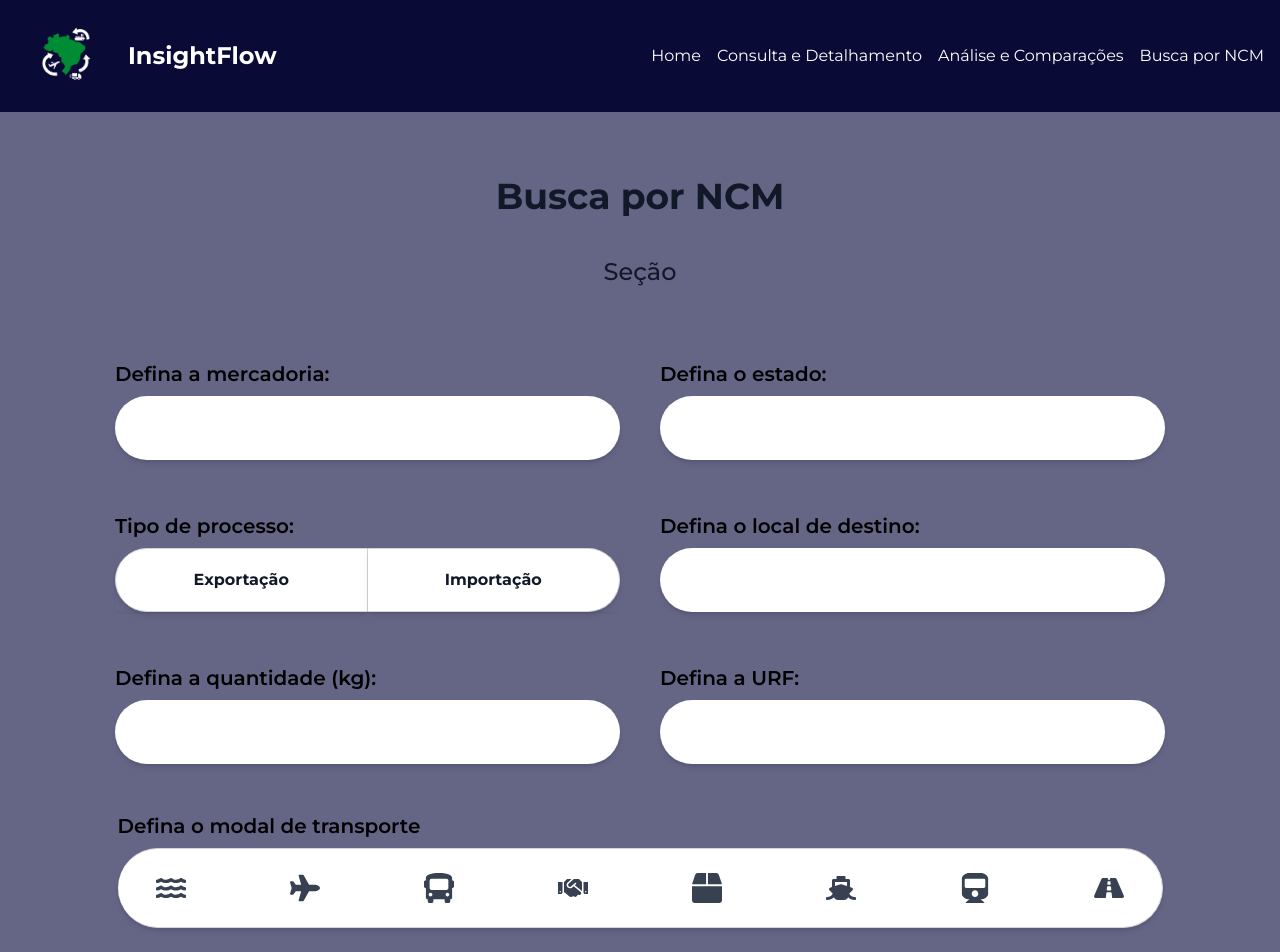
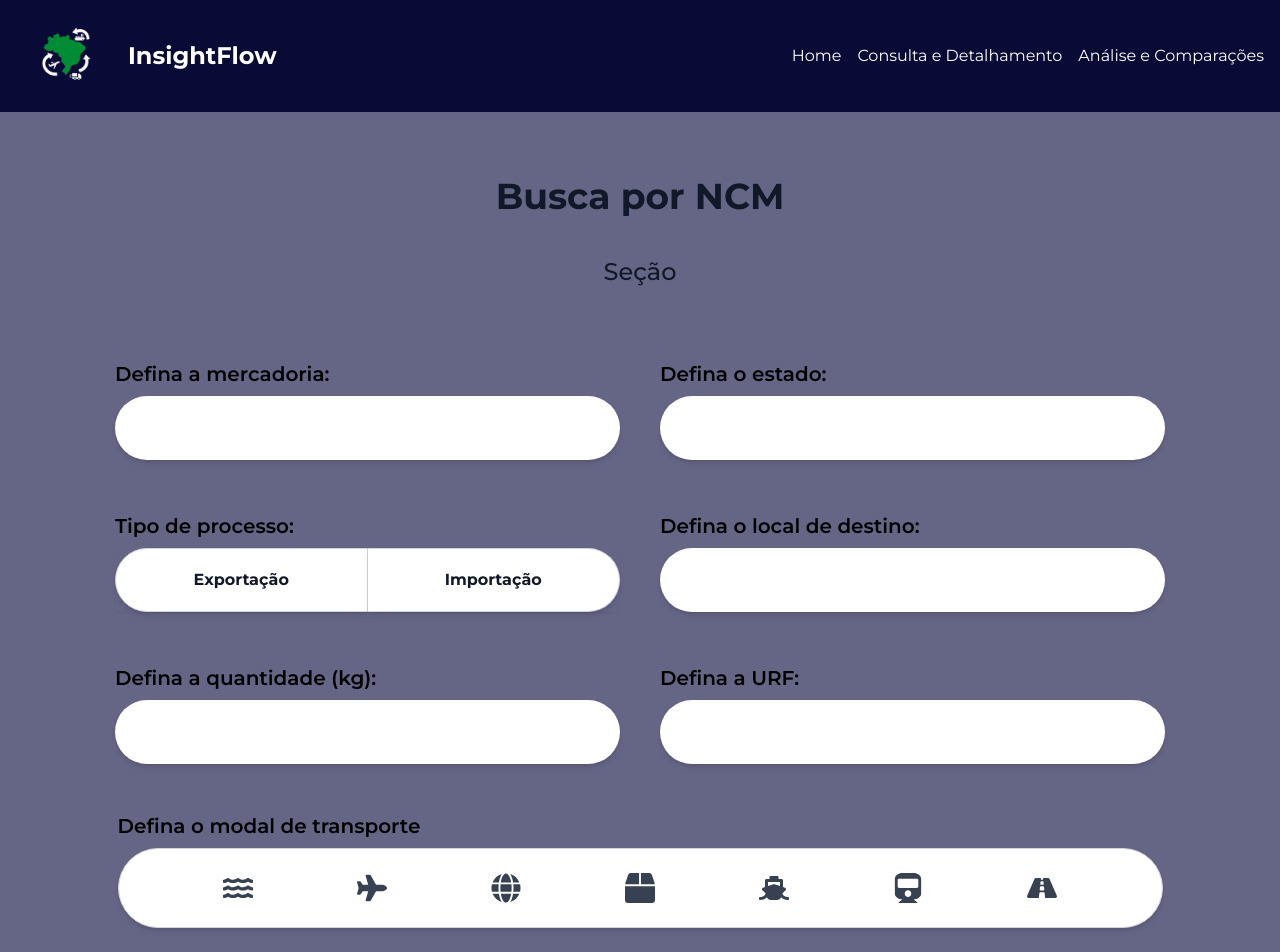
Before and after one commit to Titus-System/3Semestre-ADS-Frontend, a React (Vite) app in the folder frontend/: page /buscaNCM in a window 1280 px wide. Shown: the top 952 px of the page. Built offline with nearby package versions, Linux system fonts and the light colour scheme.

Commit message:
style(consultaDetalhamento) adição de rota para pagina busca por ncm

```diff
--- a/frontend/src/components/header.tsx
+++ b/frontend/src/components/header.tsx
@@ -20,9 +20,6 @@ export default function Header() {
               <li>
                 <a href="/analise_comparacoes" className="hover:underline">Análise e Comparações</a>
               </li>
-              <li>
-                <a href="/buscaNCM" className="hover:underline">Busca por NCM</a>
-              </li>
             </ul>
           </nav>
         </div>
--- a/frontend/src/pages/buscaNCM.tsx
+++ b/frontend/src/pages/buscaNCM.tsx
@@ -1,16 +1,15 @@
 import { useState } from "react";
-import { FaShip, FaPlane, FaBus, FaHandshake, FaBox, FaTrain, FaRoad, FaWater } from "react-icons/fa";
+import { FaShip, FaPlane, FaGlobe , FaBox, FaTrain, FaRoad, FaWater } from "react-icons/fa";
 
 export default function BuscarNCM() {
   const transportModes = [
-    { id: "water", icon: <FaWater size={30} /> },
-    { id: "air", icon: <FaPlane size={30} /> },
-    { id: "bus", icon: <FaBus size={30} /> },
-    { id: "handshake", icon: <FaHandshake size={30} /> },
-    { id: "package", icon: <FaBox size={30} /> },
-    { id: "ship", icon: <FaShip size={30} /> },
-    { id: "train", icon: <FaTrain size={30} /> },
-    { id: "road", icon: <FaRoad size={30} /> },
+    { id: "fluvial", icon: <FaWater size={30} /> },
+    { id: "aéreo", icon: <FaPlane size={30} /> },
+    { id: "vicinal fronteirico", icon: <FaGlobe  size={30} /> },
+    { id: "postal", icon: <FaBox size={30} /> },
+    { id: "maritimas", icon: <FaShip size={30} /> },
+    { id: "ferroviario", icon: <FaTrain size={30} /> },
+    { id: "rodoviario", icon: <FaRoad size={30} /> },
   ];
 
   const [selectedModes, setSelectedModes] = useState<string[]>([]);
@@ -89,24 +88,30 @@ export default function BuscarNCM() {
         <input type="text" className="bg-white text-gray-900 text-md font-medium p-3 rounded-full shadow-md focus:outline-none focus:ring-2 focus:ring-gray-400 h-16"/>
       </div>
     </div>
+
     <div className="flex flex-col space-y-2 h-40">
   <p className="text-black text-xl font-semibold">Defina o modal de transporte</p>
-        <div className="bg-white text-gray-900 text-md font-bold p-3 border border-gray-300 border-l-0 rounded-full shadow-md hover:bg-gray-100 flex justify-center w-[1045px] h-20 gap-20">
+  <div className="bg-white text-gray-900 text-md font-bold p-3 border border-gray-300 rounded-full shadow-md hover:bg-gray-100 flex justify-center w-[1045px] h-20 gap-20">
     {transportModes.map((mode) => (
       <button
         key={mode.id}
-              className={`p-3 rounded-md text-xl transition-all duration-200 ${
+        className={`relative group p-3 rounded-md text-xl ${
           selectedModes.includes(mode.id)
             ? "bg-gray-900 text-white border-2 border-white"
-                  : "text-gray-700"
-              } hover:bg-[#11114E]`}
+            : "text-gray-700 hover:bg-gray-300"
+        }`}
         onClick={() => toggleModeSelection(mode.id)}
       >
         {mode.icon}
+
+        <span className="absolute bottom-full left-1/2 -translate-x-1/2 mb-2 w-max bg-gray-800 text-white text-sm px-2 py-1 rounded opacity-0 group-hover:opacity-100 transition-opacity duration-300">
+          {mode.id.charAt(0).toUpperCase() + mode.id.slice(1)}
+        </span>
       </button>
     ))}
   </div>
 </div>
+
 
       <div className="flex flex-col space-y-2 h-40">
         <p className="text-black text-xl font-semibold">Defina o período de análise</p>
--- a/frontend/src/pages/consultaDetalhamento.tsx
+++ b/frontend/src/pages/consultaDetalhamento.tsx
@@ -13,9 +13,11 @@ export default function ConsultaDetalhamento (){
                     <button className="w-full max-w-2xl rounded-full px-10 py-4 bg-[#0A0A37] text-white hover:bg-[#11114E] text-xl font-semibold">
                         Análise por estado
                     </button>
+                    <a href="/buscaNCM">
                     <button className="w-full max-w-2xl rounded-full px-10 py-4 bg-[#0A0A37] text-white hover:bg-[#11114E] text-xl font-semibold">
                         Busca por NCM
                     </button>
+                    </a>
 
                 </div>
 
```
Lines whose indentation alone changed are shown as unchanged.
